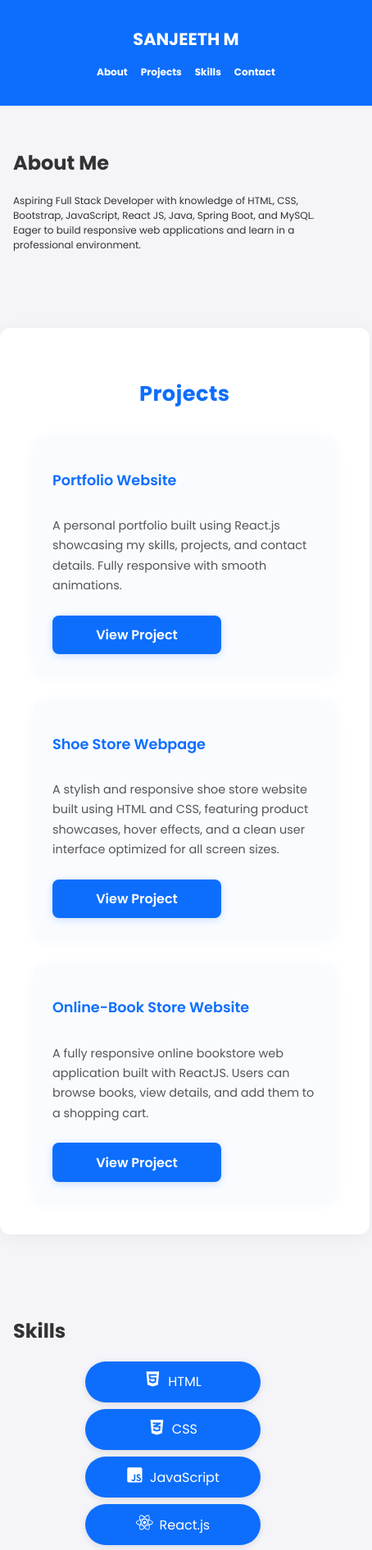
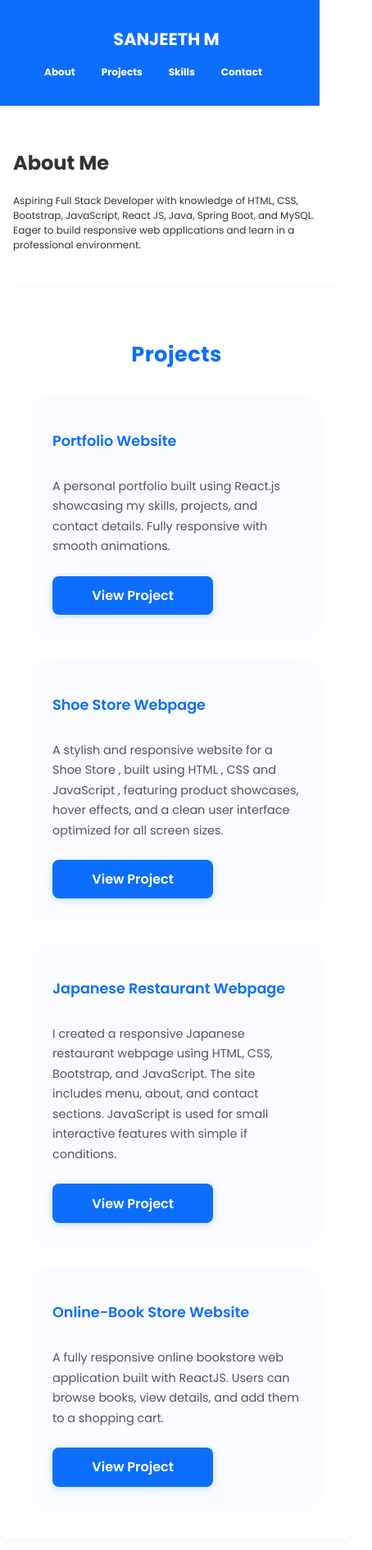
Before and after one commit to san1602/sanjeeth-portfolio, a React (Create React App) app: page / in a window 390 px wide. Shown: the top 1891 px of the page at 82% size, 454 px wide, since content can reach past the window. Built offline with nearby package versions, Linux system fonts and the light colour scheme; a web font is replaced by a local one.

Commit message:
made some responsive

```diff
--- a/src/App.css
+++ b/src/App.css
@@ -4,15 +4,17 @@ body {
   font-family: "Poppins", sans-serif;
   margin: 0;
   padding: 0;
-  background-color: #f4f4f9;
   color: #333;
 }
 
-/* Sections */
 .section {
   width: 100%;
-  padding: 3rem 2rem;
+  padding: 1rem 0 3rem 0;
   transition: background-color 0.3s ease;
+}
+
+.section h2 {
+  padding: 0 0 0 1rem;
 }
 
 .section:hover {
@@ -20,26 +22,26 @@ body {
 }
 
 .section p {
-  width: 50%;
+  padding: 0 0 0 1rem;
+  width: 60%;
   font-size: 20px;
 }
 
-/* Navbar */
 .navbar {
   width: 100%;
   margin: 0;
   display: flex;
+  padding: 2rem 0;
   justify-content: space-between;
   align-items: center;
-  padding: 2rem 2rem;
   background-color: #0d6efd;
   color: white;
-  flex-wrap: wrap;
 }
 
 .navbar h1 {
   font-size: 1.5rem;
   margin: 0;
+  padding: 0 0 0 1rem;
 }
 
 .navbar ul {
@@ -56,19 +58,17 @@ body {
   text-decoration: none;
   transition: color 0.3s ease;
   font-weight: bold;
+  padding: 0 1rem 0 0;
 }
 
 .navbar a:hover {
   color: #ffdd57;
 }
 
-/* Projects */
-
 .projects-container {
-
   width: 90%;
-  margin: 3rem auto;
-  padding: 4rem 2rem;
+  margin: auto;
+  padding: 1rem;
   background-color: #fff;
   text-align: center;
   border-radius: 20px;
@@ -90,14 +90,12 @@ body {
   letter-spacing: 0.5px;
 }
 
-
 .projects-grid {
   display: grid;
   grid-template-columns: repeat(auto-fit, minmax(280px, 1fr));
   gap: 2.5rem;
   align-items: stretch;
 }
-
 
 .project-card {
   background-color: #f9fbff;
@@ -131,7 +129,6 @@ body {
   margin-bottom: 1.5rem;
 }
 
-
 .btn {
   align-self: start;
   background-color: #0d6efd;
@@ -150,59 +147,6 @@ body {
   box-shadow: 0 3px 12px rgba(255, 99, 71, 0.3);
 }
 
-
-@media (max-width: 1024px) {
-  .projects-container {
-    width: 95%;
-    padding: 3.5rem;
-  }
-
-  .projects-grid {
-    gap: 2rem;
-  }
-}
-
-@media (max-width: 768px) {
-  .projects-container {
-    width: 95%;
-    padding: 3.5rem;
-  }
-
-  .projects-container h2 {
-    font-size: 1.8rem;
-    margin-bottom: 2rem;
-  }
-
-  .project-card {
-    padding: 1.5rem;
-  }
-}
-
-@media (max-width: 480px) {
-  .projects-container {
-    border-radius: 12px;
-    padding: 2.5rem;
-  }
-
-  .projects-container h2 {
-    font-size: 1.6rem;
-  }
-
-  .project-card h3 {
-    font-size: 1.1rem;
-  }
-
-  .project-card p {
-    font-size: 0.9rem;
-  }
-
-  .btn {
-    width: 50%;
-    text-align: center;
-  }
-}
-
-/* Skills */
 .skills-list {
   width: 100%;
   display: flex;
@@ -236,7 +180,6 @@ body {
   font-size: 1.3rem;
 }
 
-/* Contact */
 button {
   padding: 0.6rem 1.5rem;
   border: none;
@@ -255,6 +198,11 @@ button:hover {
   transform: scale(1.05);
 }
 
+@media (max-width: 1024px) {
+  .projects-grid {
+    gap: 2rem;
+  }
+}
 
 @media (max-width: 768px) {
   .section p {
@@ -263,20 +211,24 @@ button:hover {
   }
 
   .navbar {
+    width: 100%;
     flex-direction: column;
     text-align: center;
   }
 
   .navbar ul {
     justify-content: center;
+  }
 
+  .projects-container h2 {
+    font-size: 1.8rem;
+    margin-bottom: 2rem;
   }
 
   .project-card {
+    padding: 1.5rem;
     flex: 1 1 80%;
   }
-
-
 }
 
 @media (max-width: 480px) {
@@ -287,7 +239,7 @@ button:hover {
 
   .navbar h1 {
     font-size: 1.3rem;
-    margin: 0px 0px 1rem 0px;
+    margin: 0 0 1rem 0;
   }
 
   .navbar ul {
@@ -296,7 +248,30 @@ button:hover {
   }
 
   .section {
-    padding: 2rem 1rem;
+    width: 100%;
+    padding: 2rem 0;
+  }
+
+  .projects-container {
+    border-radius: 12px;
+    padding: 2.5rem;
+  }
+
+  .projects-container h2 {
+    font-size: 1.6rem;
+  }
+
+  .project-card h3 {
+    font-size: 1.1rem;
+  }
+
+  .project-card p {
+    font-size: 0.9rem;
+  }
+
+  .btn {
+    width: 50%;
+    text-align: center;
   }
 
   button {
@@ -304,7 +279,7 @@ button:hover {
   }
 
   .skill-item {
-    width: 45%;
+    width: 50%;
     justify-content: center;
   }
 }
--- a/src/components/Projects.jsx
+++ b/src/components/Projects.jsx
@@ -8,9 +8,15 @@ function Projects() {
       link: "https://sanjeeth-portfolio.vercel.app/",
     },
     {
-      title: "Shoe Store Webpage",
+      title: "Shoe Store  Webpage",
       description:
-        "A stylish and responsive shoe store website built using HTML and CSS, featuring product showcases, hover effects, and a clean user interface optimized for all screen sizes.",
+        "A stylish and responsive website for a Shoe Store , built using HTML , CSS and JavaScript , featuring product showcases, hover effects, and a clean user interface optimized for all screen sizes.",
+      link: "#",
+    },
+    {
+      title: "Japanese Restaurant  Webpage",
+      description:
+        "I created a responsive Japanese restaurant webpage using HTML, CSS, Bootstrap, and JavaScript. The site includes menu, about, and contact sections. JavaScript is used for small interactive features with simple if conditions.",
       link: "#",
     },
     {
```
Lines whose indentation alone changed are shown as unchanged.
